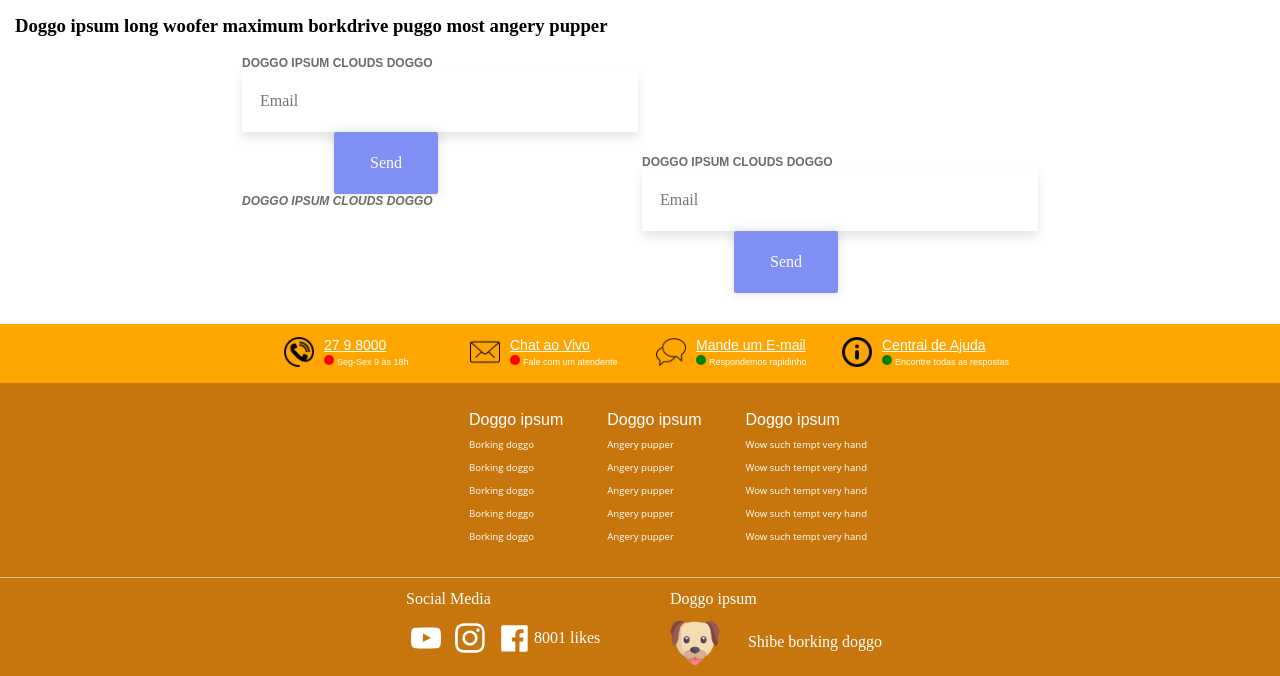
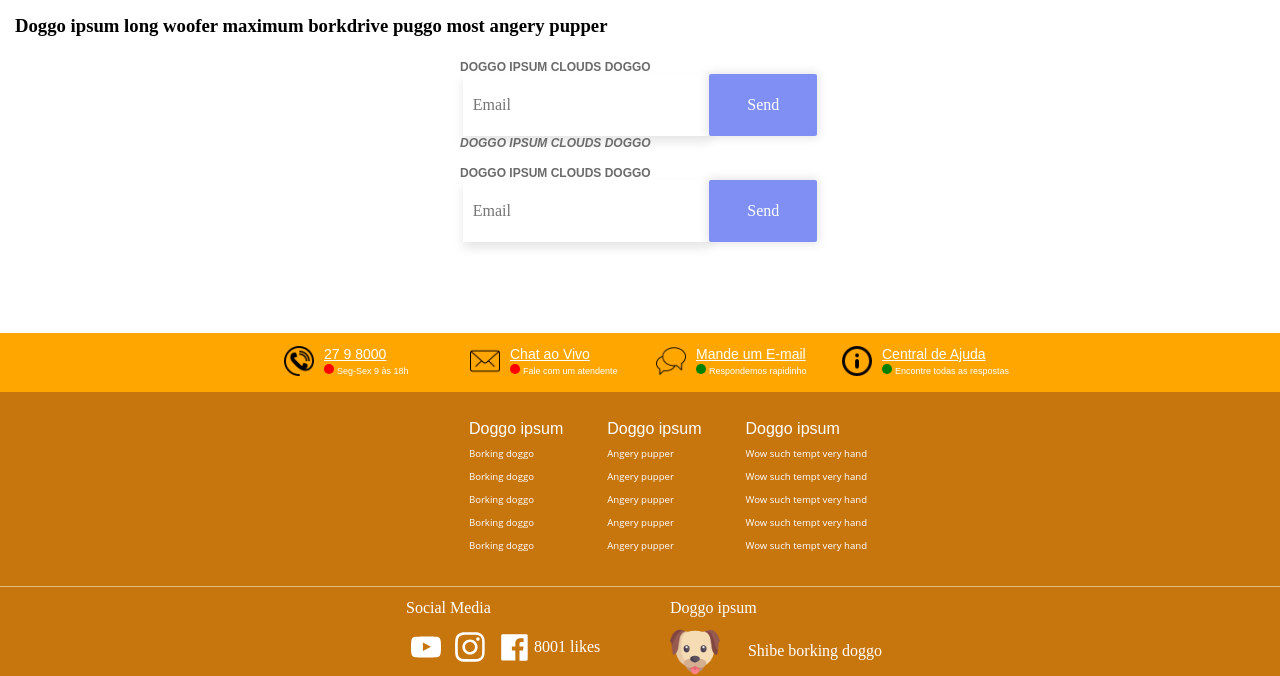
Before and after one commit to Hysumi/front-end-BEM, a website: page index.html in a window 1280 px wide. Shown: the part 892-1568 px from the top of the page. Drawn offline with Linux system fonts and the light colour scheme.

Commit message:
ajustar form email

```diff
--- a/index.html
+++ b/index.html
@@ -176,6 +176,7 @@
                         <h3>Doggo ipsum long woofer maximum borkdrive puggo most angery pupper</h3>
                         <div class='page_send_content'>
                             <div class='page_send_content_input'>
+                                <div>
                                     <span class='page_register_form_title'>Doggo ipsum clouds doggo</span>
                                     <div class="page_send_container">
                                         <form class="page_send_form">
@@ -185,13 +186,16 @@
                                     </div>
                                     <span class='page_register_form_title page_register_form_title_italic'>Doggo ipsum clouds doggo</span>
                                 </div>
+                            </div>
                             <div class='page_send_content_input'>
+                                <div>
                                     <span class='page_register_form_title'>Doggo ipsum clouds doggo</span>
                                     <div class="page_send_container">
                                         <form class="page_send_form">
                                             <input type="email" class="page_send_form_field" placeholder="Email" />
                                             <button type="button" class="page_send_form_button page_send_form_button--primary page_send_form_button--inside">Send</button>
                                         </form>
+                                    </div>
                                 </div>
                             </div>
                         </div>
--- a/src/common.blocks/page/page.scss
+++ b/src/common.blocks/page/page.scss
@@ -228,11 +228,17 @@ select::-ms-expand {
 
 .page_send_content {
     text-align: center;
+    position: relative;
+    background: #fff;
+    max-width: 360px;
+    margin: 0 auto 55px;
+    padding: .25em 20px 1.25em 20px;
 }
 
 .page_send_content_input{
     display: inline-block;
     margin-bottom: 1em;
+    width: 100%;
 }
 
 $background: #f5f6fa;
@@ -246,23 +252,26 @@ $button-text-color: #fff;
 	display: flex;
 	flex-direction: column;
 	align-items: center;
-	justify-content: center;
+    justify-content: center;
+    width: 100%;
 }
 
 .page_send_form {
+    width: 100%;
 	&_field {
-		width: 360px;
+        width: 66%;
 		background: #fff;
 		color: $input-text-color;
 		font: inherit;
 		box-shadow: 0 6px 10px 0 rgba(0, 0, 0 , .1);
 		border: 0;
 		outline: 0;
-		padding: 22px 18px;
+        padding: 22px 0px 22px 10px;
 	}
 }
-//** button
+
 .page_send_form_button {
+    width: 30%;
 	display: inline-block;
 	background: transparent;
 	color: inherit;
@@ -278,7 +287,7 @@ $button-text-color: #fff;
 		color: $button-text-color;
 		box-shadow: 0 0 10px 2px rgba(0, 0, 0, .1);
 		border-radius: 2px;
-		padding: 22px 36px;
+		padding: 22px 0px;
 
 		&:hover {
 			background: darken($button-bg-color, 4%);
@@ -291,12 +300,9 @@ $button-text-color: #fff;
 	}
 
 	&--inside {
-        margin-left: -108px;
+        margin-left: -5px;
     }
 }
-
-
-
 
 @media all and (max-width : 330px) {
     .page_register_form_select_major{
```
Also changed, not shown: src/bundles/css-bundle/bundle.min.css. Lines whose indentation alone changed are shown as unchanged.
